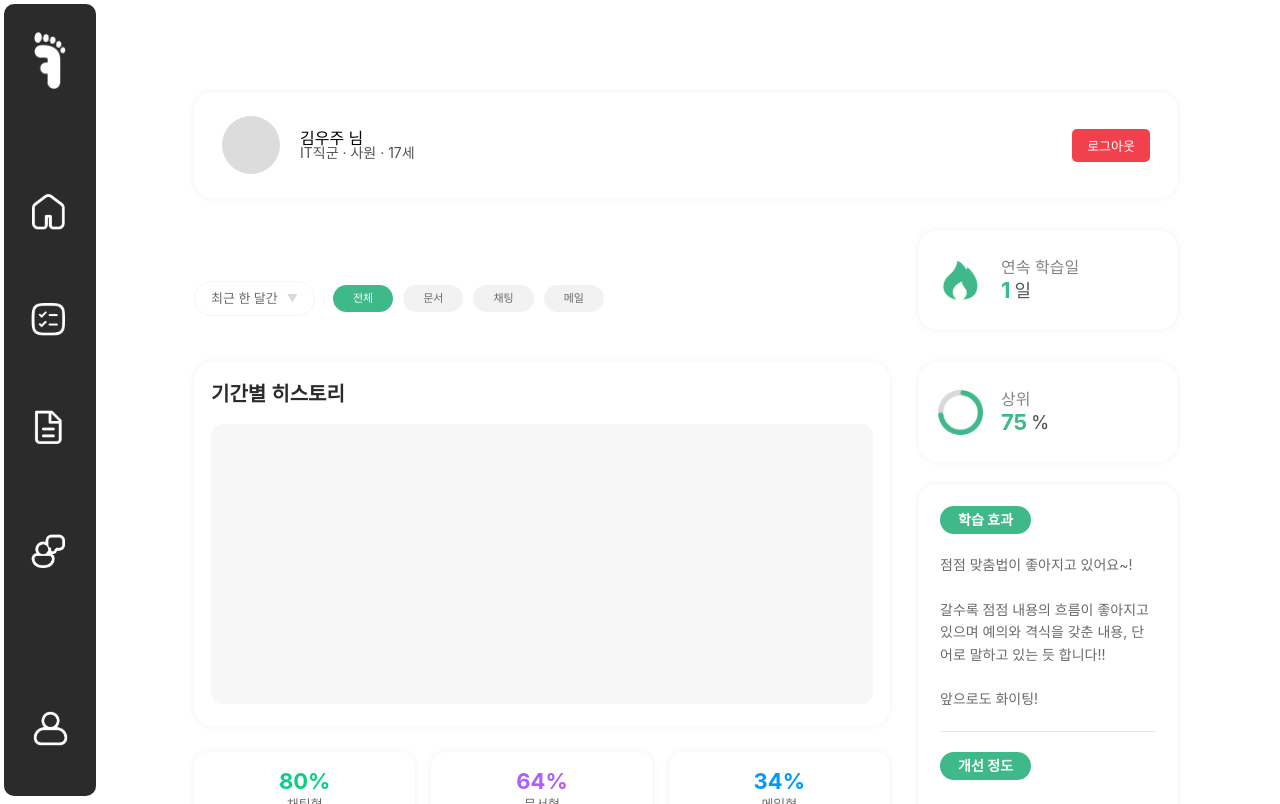
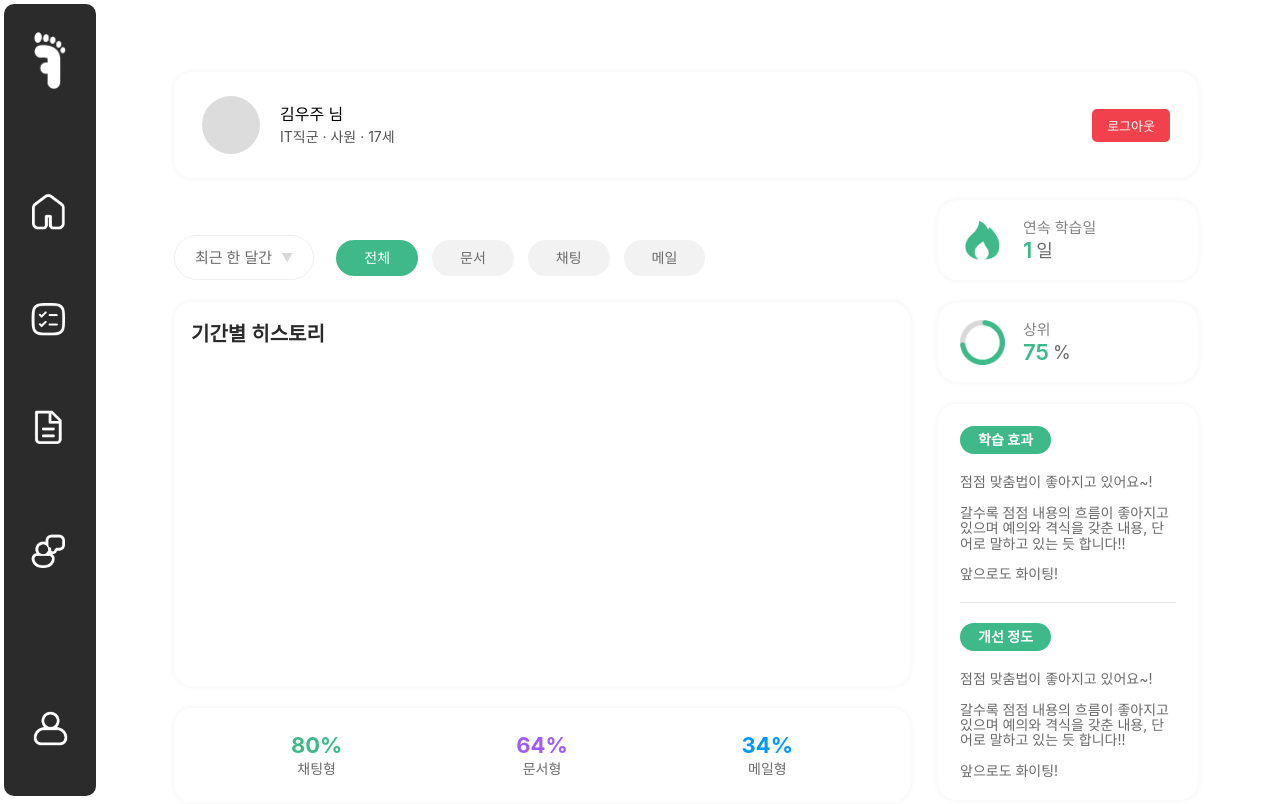
Before and after one commit to TeamS22D/first-step-web, a React (Vite) app: page /profile in a window 1280 px wide. Built offline with nearby package versions, Linux system fonts and the light colour scheme; a web font is replaced by a local one.

Commit message:
전체적 구조

```diff
--- a/src/pages/Profile/Profile.style.ts
+++ b/src/pages/Profile/Profile.style.ts
@@ -9,14 +9,14 @@ export const Container = styled.div`
 
 export const Content = styled.div`
   flex: 1;
-  padding: 40px 50px;
+  padding: 20px 30px 0px 30px;
   overflow-y: auto;
   display: flex;
   flex-direction: column;
-  gap: 32px;
+  gap: 22px
 `;
 
-/* 프로필 카드 */
+/* 상단 프로필 */
 export const TopProfileCard = styled.div`
   background: #fff;
   padding: 24px 28px;
@@ -43,6 +43,7 @@ export const Avatar = styled.div`
 export const Name = styled.div`
   font-size: 16px;
   font-weight: 500;
+  margin-bottom: 8px;
 `;
 
 export const SubInfo = styled.div`
@@ -60,11 +61,11 @@ export const LogoutBtn = styled.button`
   cursor: pointer;
 `;
 
-/* 상단 상단 컨트롤 영역 */
+/* 상단 선택 */
 export const TopSection = styled.div`
   display: flex;
   justify-content: space-between;
-  align-items: baseline;
+  align-items: flex-end;
 `;
 
 export const LeftControls = styled.div`
@@ -75,7 +76,7 @@ export const LeftControls = styled.div`
 export const FilterRow = styled.div`
   display: flex;
   align-items: center;
-  gap: 18px;
+  gap: 22px;
 `;
 
 /* 드롭다운 */
@@ -84,11 +85,11 @@ export const DropdownWrapper = styled.div`
 `;
 
 export const DropdownBox = styled.div`
-  padding: 10px 16px;
+  padding: 14px 20px;
   background: #fff;
-  border-radius: 100px;
-  border: 1.5px solid #F5F5F5;
-  font-size: 13px;
+  border-radius: 30px;
+  border: 1.5px solid #EFEFEF;
+  font-size: 15px;
   font-weight: 500;
   color: #6A6A6A;
   cursor: pointer;
@@ -98,14 +99,14 @@ export const DropdownBox = styled.div`
 `;
 
 export const Arrow = styled.span<{ open?: boolean }>`
-  font-size: 11px;
+  font-size: 12px;
   color: ${(p) => (p.open ? "#6A6A6A" : "#D9D9D9")};
 `;
 
 export const OptionList = styled.div`
   position: absolute;
   width: 100%;
-  top: 46px;
+  top: 52px;
   background: white;
   border-radius: 10px;
   border: 1px solid #EBEBEB;
@@ -114,33 +115,37 @@ export const OptionList = styled.div`
 `;
 
 export const Option = styled.div`
-  padding: 10px 16px;
+  padding: 12px 16px;
+  font-size: 14px;
   cursor: pointer;
-  &:hover { background: #f5f5f5; }
+  &:hover {
+    background: #f5f5f5;
+  }
 `;
 
 /* 탭 */
 export const FilterTabs = styled.div`
   display: flex;
-  gap: 10px;
+  gap: 14px;
 `;
 
 export const FilterTab = styled.div<{ active?: boolean }>`
-  padding: 8px 20px;
-  border-radius: 50px;
+  padding: 11px 28px;
+  border-radius: 100px;
   background: ${(p) => (p.active ? "#3FB98A" : "#F2F2F2")};
   color: ${(p) => (p.active ? "white" : "#6A6A6A")};
-  font-size: 11px;
+  font-size: 14px;
   cursor: pointer;
+  font-weight: 500;
 `;
 
-/* ---- 작은 카드 ---- */
+/* 작은 카드 */
 export const SmallCard = styled.div`
   width: 260px;
-  height: 100px;
+  height: 80px;
   background: #fff;
   border-radius: 20px;
-  padding: 20px;
+  padding: 22px;
   box-shadow: 0 0 6px #F1F1F1;
 
   display: flex;
@@ -155,7 +160,7 @@ export const SmallCard = styled.div`
 
 export const SmallCardTitle = styled.div`
   color: #848484;
-  font-size: 16px;
+  font-size: 15px;
   font-weight: 400;
 `;
 
@@ -168,19 +173,18 @@ export const ValueRow = styled.div`
 
 export const ValueNumber = styled.div`
   font-size: 22px;
-  font-weight: 700;
+  font-weight: 600;
   color: #3FB98A;
   line-height: 1;
 `;
 
 export const ValueUnit = styled.div`
   font-size: 18px;
-  color: #555;
-  font-weight: 500;
+  color: #6A6A6A;
   line-height: 1.1;
 `;
 
-/* 메인 섹션 */
+/* 메인 */
 export const MainSection = styled.div`
   display: flex;
   gap: 28px;
@@ -188,11 +192,12 @@ export const MainSection = styled.div`
 `;
 
 export const GraphCard = styled.div`
+  height: 384px;
   background: white;
   padding: 22px 17px;
   border-radius: 18px;
   box-shadow: 0px 0px 6px #F1F1F1;
-  margin-bottom: 26px;
+  margin-bottom: 22px;
 `;
 
 export const CardTitle = styled.div`
@@ -202,13 +207,7 @@ export const CardTitle = styled.div`
   color: #2B2B2B;
 `;
 
-export const GraphPlaceholder = styled.div`
-  height: 280px;
-  background: #F7F7F7;
-  border-radius: 12px;
-`;
-
-/* 오른쪽 정보 */
+/* 오른쪽 */
 export const SideInfo = styled.div`
   width: 260px;
   display: flex;
@@ -216,7 +215,7 @@ export const SideInfo = styled.div`
   gap: 22px;
 `;
 
-/* 학습효과 박스 */
+/* 학습 박스 */
 export const LearningBox = styled.div`
   background: white;
   padding: 22px;
@@ -240,9 +239,9 @@ export const LearningHeader = styled.div<{ green?: boolean }>`
 export const LearningText = styled.div`
   white-space: pre-line;
   font-size: 14px;
+  color: #6A6A6A;
   font-weight: 400;
-  color: #6A6A6A;
-  line-height: 1.6;
+  line-height: 1.1;
 `;
 
 export const Divider = styled.div`
@@ -250,31 +249,40 @@ export const Divider = styled.div`
   background: #e7e7e7;
 `;
 
-/* 그래프 아래 통계 3개 */
-export const BottomStatsRow = styled.div`
+/* 🟩 통합 통계 박스 */
+export const StatsBox = styled.div`
+  width: 100%;
+  background: #fff;
+  border-radius: 18px;
+  box-shadow: 0 0 6px #F1F1F1;
+  padding: 26px 30px;
+
   display: flex;
-  gap: 16px;
-  margin-top: 10px;
+  justify-content: space-between;
+  align-items: center;
 `;
 
-export const StatCard = styled.div`
+export const StatItem = styled.div`
   flex: 1;
-  background: #fff;
-  padding: 18px 14px;
-  border-radius: 14px;
   text-align: center;
-  box-shadow: 0px 0px 6px #F1F1F1;
 `;
 
-export const StatPercent = styled.div<{ pink?: boolean; orange?: boolean; green?: boolean }>`
+export const StatPercent = styled.div<{
+  green?: boolean;
+  purple?: boolean;
+  blue?: boolean;
+}>`
   font-size: 22px;
   font-weight: 700;
   color: ${(p) =>
-    p.pink ? "#0ACF83" : p.orange ? "#AF5EFF" : p.green ? "#0099FF" : "#333"};
+    p.green ? "#3FB98A" :
+    p.purple ? "#A05BFF" :
+    p.blue ? "#0099FF" :
+    "#333"};
   margin-bottom: 6px;
 `;
 
 export const StatValue = styled.div`
-  font-size: 13px;
+  font-size: 14px;
   color: #6b6b6b;
 `;
--- a/src/pages/Profile/Profile.tsx
+++ b/src/pages/Profile/Profile.tsx
@@ -20,7 +20,7 @@ export default function Profile() {
     <S.Container>
       <S.Content>
 
-        {/* 상단 프로필 */}
+        {/* 상단 프로필 카드 */}
         <S.TopProfileCard>
           <S.ProfileLeft>
             <S.Avatar />
@@ -32,7 +32,7 @@ export default function Profile() {
           <S.LogoutBtn>로그아웃</S.LogoutBtn>
         </S.TopProfileCard>
 
-        {/* 상단 드롭다운 + 탭 + 연속 학습일 */}
+        {/* 상단 선택 섹션 */}
         <S.TopSection>
           <S.LeftControls>
             <S.FilterRow>
@@ -71,70 +71,63 @@ export default function Profile() {
             </S.FilterRow>
           </S.LeftControls>
 
-          {/* 연속 학습일 카드 */}
+          {/* 연속 학습일 */}
           <S.SmallCard>
             <img src={attendanceImg} alt="attendance" />
             <div>
               <S.SmallCardTitle>연속 학습일</S.SmallCardTitle>
-
               <S.ValueRow>
                 <S.ValueNumber>1</S.ValueNumber>
                 <S.ValueUnit>일</S.ValueUnit>
               </S.ValueRow>
             </div>
           </S.SmallCard>
-
         </S.TopSection>
 
-        {/* 메인 영역 */}
+        {/* 메인 섹션 */}
         <S.MainSection>
 
-          {/* 왼쪽 그래프 + 하단 통계 */}
+          {/* 그래프 + 통계 박스 */}
           <div style={{ flex: 1 }}>
             <S.GraphCard>
               <S.CardTitle>기간별 히스토리</S.CardTitle>
-              <S.GraphPlaceholder />
             </S.GraphCard>
 
-            {/* 그래프 아래 통계 */}
-            <S.BottomStatsRow>
+            {/* ▶ 통합 통계 박스 */}
+            <S.StatsBox>
+              <S.StatItem>
+                <S.StatPercent green>80%</S.StatPercent>
+                <S.StatValue>채팅형</S.StatValue>
+              </S.StatItem>
 
-              <S.StatCard>
-                <S.StatPercent pink>80%</S.StatPercent>
-                <S.StatValue>채팅형</S.StatValue>
-              </S.StatCard>
+              <S.StatItem>
+                <S.StatPercent purple>64%</S.StatPercent>
+                <S.StatValue>문서형</S.StatValue>
+              </S.StatItem>
 
-              <S.StatCard>
-                <S.StatPercent orange>64%</S.StatPercent>
-                <S.StatValue>문서형</S.StatValue>
-              </S.StatCard>
-
-              <S.StatCard>
-                <S.StatPercent green>34%</S.StatPercent>
+              <S.StatItem>
+                <S.StatPercent blue>34%</S.StatPercent>
                 <S.StatValue>메일형</S.StatValue>
-              </S.StatCard>
-
-            </S.BottomStatsRow>
+              </S.StatItem>
+            </S.StatsBox>
           </div>
 
-          {/* 오른쪽 정보 */}
+          {/* 오른쪽 사이드 */}
           <S.SideInfo>
 
-            {/* 상위 카드 */}
+            {/* 상위 퍼센트 카드 */}
             <S.SmallCard>
               <img src={percentImg} alt="percent" />
               <div>
                 <S.SmallCardTitle>상위</S.SmallCardTitle>
-
                 <S.ValueRow>
                   <S.ValueNumber>75</S.ValueNumber>
                   <S.ValueUnit>%</S.ValueUnit>
                 </S.ValueRow>
-
               </div>
             </S.SmallCard>
 
-            {/* 학습효과 + 개선정도 */}
+            {/* 학습 효과/개선 */}
             <S.LearningBox>
               <S.LearningHeader>학습 효과</S.LearningHeader>
               <S.LearningText>
```
